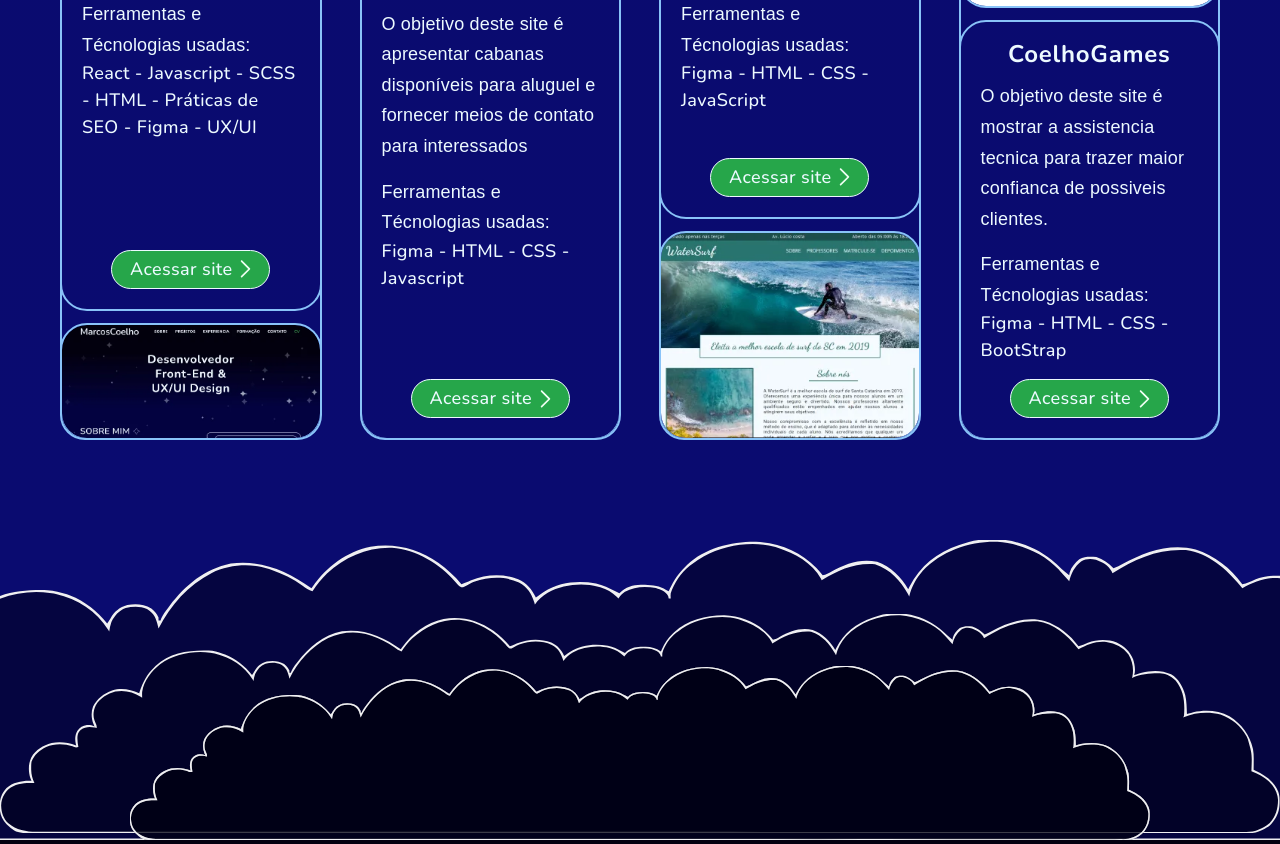
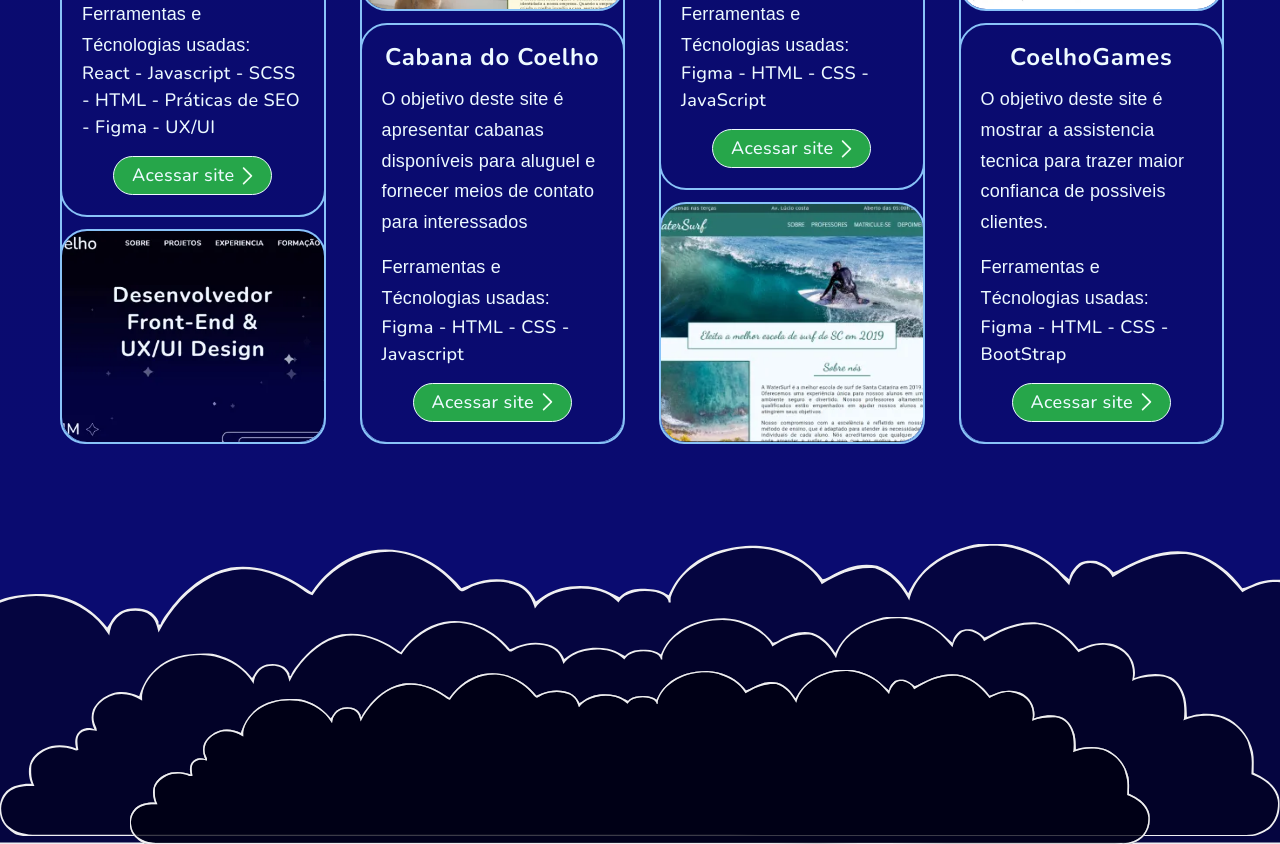
Before and after one commit to MarcosAlexandreCoelhoCampos/marcos-coelho, a React (Vite) app: page / in a window 1280 px wide. Shown: the part 2320-3164 px from the top of the page. Built offline with nearby package versions, Linux system fonts and the light colour scheme; a web font is replaced by a local one.

Commit message:
Adjustment on project responsiveness

```diff
--- a/src/App.tsx
+++ b/src/App.tsx
@@ -24,6 +24,9 @@ Ajustar Aviões, para que eles não tenham MaxWidth no mobile
 Ajustar Typagens (importar typagens que estão locais)
 Separar componentes em componentes micro e os separar os macros que não serão reutilizados em suas devidas seções
 
+Verificar todos os componentes que usam UserScreenWidthIsLargerThan para  saber se eles estão
+realmente agindo como deveriam
+
 EXISTEM ANOTAÇÕES NOS COMPONENTES:
 CreateStarsOnContainer
 Header
--- a/src/pages/Home/sections/Projects/ProjectContent/ProjectContent.module.scss
+++ b/src/pages/Home/sections/Projects/ProjectContent/ProjectContent.module.scss
@@ -5,6 +5,8 @@
   gap: 16px;
   border-radius: 25px;
   overflow: hidden;
+  width: 100%;
+  max-width: 500px;
   @media (min-width: 768px) {
     max-width: 360px;
     display: grid;
@@ -13,7 +15,7 @@
   @media (min-width: 1200px) {
     max-width: 100%;
     display: grid;
-    grid-template-rows: auto 0.5fr;
+    grid-template-rows: min-content auto;
   }
   &:nth-child(even) {
     @media (min-width: 768px) {
@@ -24,7 +26,7 @@
   }
   &:nth-child(even) {
     @media (min-width: 1200px) {
-      grid-template-rows: 0.5fr auto;
+      grid-template-rows: auto min-content;
       .ProjectContentImage {
         order: -1;
       }
--- a/src/pages/Home/sections/Projects/index.tsx
+++ b/src/pages/Home/sections/Projects/index.tsx
@@ -9,8 +9,8 @@ import SeeMoreButton from '../../../../components/microComponents/SeeMoreButton'
 
 const Projects: React.FC<{ data: ProjectsData }> = ({ data }) => {
   const [seeMoreMobileActive, setSeeMoreMobileActive] = React.useState(false);
-  const UserScreenWidthIsLargerThan1200 = UserScreenWidthIsLargerThan(1200);
-  const UserScreenWidthIsLargerThan768 = UserScreenWidthIsLargerThan(768);
+  const UserScreenWidthIsLargerThan1200 = UserScreenWidthIsLargerThan(1199);
+  const UserScreenWidthIsLargerThan768 = UserScreenWidthIsLargerThan(767);
   return (
     <section className={styles.projectsSection} id='projects'>
       <MaxWidth>
@@ -46,7 +46,7 @@ const Projects: React.FC<{ data: ProjectsData }> = ({ data }) => {
             />;
           })}
         </div>
-        {!UserScreenWidthIsLargerThan(1200) && (
+        {!UserScreenWidthIsLargerThan(1199) && (
           <SeeMoreButton
             action={() => setSeeMoreMobileActive(!seeMoreMobileActive)}
             actived={seeMoreMobileActive}
```
